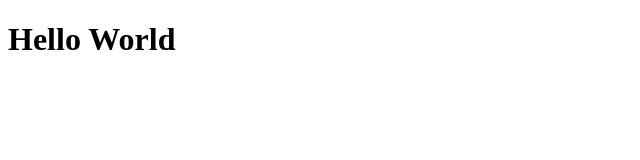
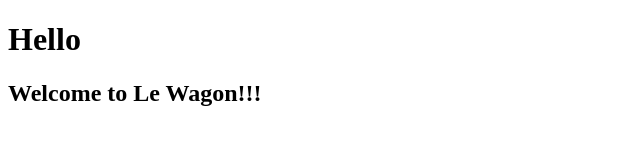
Before and after one commit to rkretch91/new_project, a plain HTML site: page index.html in a window 1280 px wide. Shown: the whole page, without its empty margins (0-640 px from the left). Drawn offline with Linux system fonts and the light colour scheme.

Commit message:
added a sub-headline

```diff
--- a/index.html
+++ b/index.html
@@ -6,6 +6,7 @@
   <title>Document</title>
 </head>
 <body>
-  <h1>Hello World</h1>
+  <h1>Hello</h1>
+  <h2>Welcome to Le Wagon!!!</h2>
 </body>
 </html>
```
